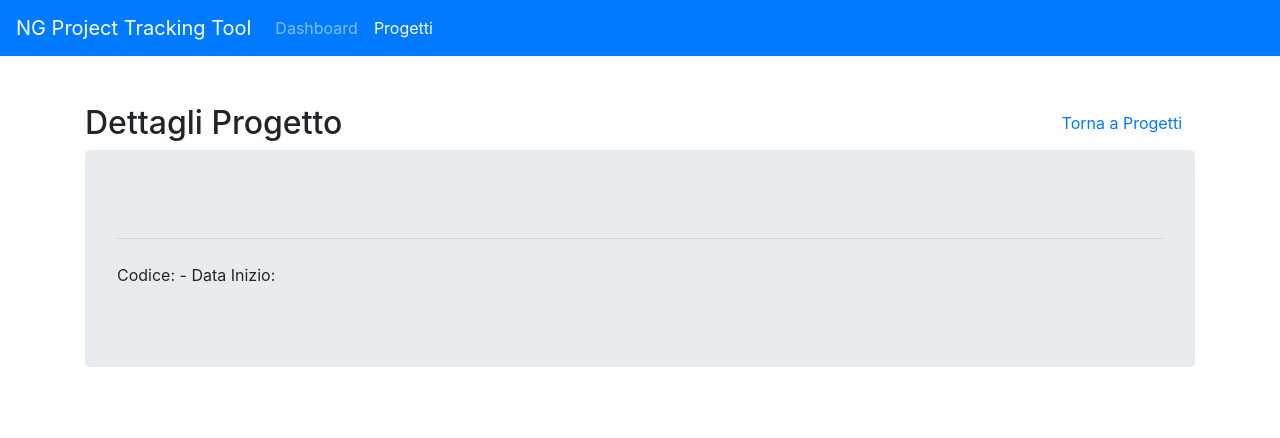
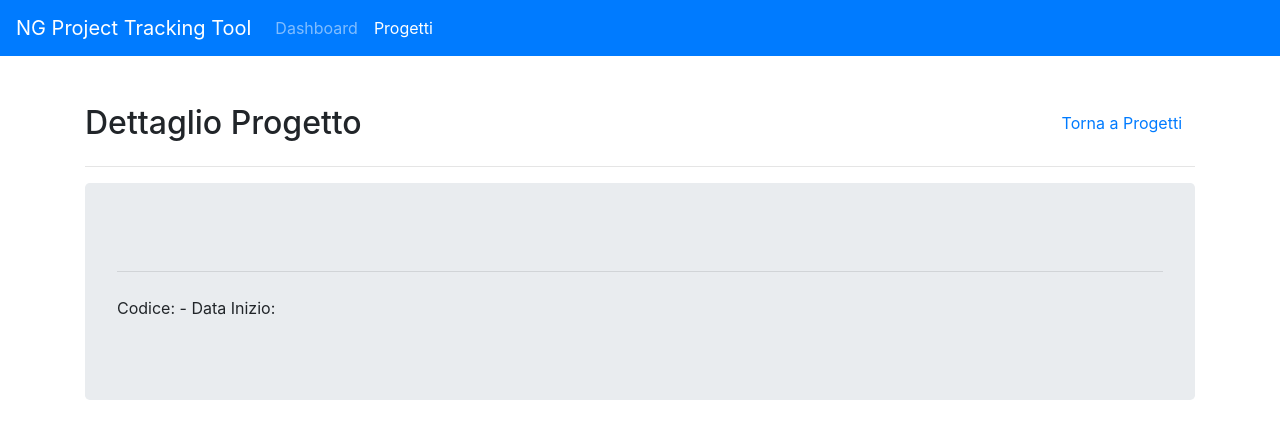
Before and after one commit to xantrix/ngptt, an Angular app: page /projects/detail in a window 1280 px wide. Shown: the top 438 px of the page. Built offline with nearby package versions, Linux system fonts and the light colour scheme.

Commit message:
Update Project Components with Section Header

```diff
--- a/src/app/projects/project-detail/project-detail.component.html
+++ b/src/app/projects/project-detail/project-detail.component.html
@@ -1,15 +1,9 @@
-<div class="row mt-5 justify-content-end">
-  <div class="col-8">
-      <h2 class="">Dettagli Progetto</h2>
-  </div>
-  <div class="col text-right">
-      <button class="btn btn-link" routerLink="/projects">Torna a Progetti</button>
-  </div>
-</div>
+<ngptt-section-header [title]="'Dettaglio Progetto'" [buttonLink]="'/projects'" [buttonLabel]="'Torna a Progetti'"></ngptt-section-header>
 
 <div class="jumbotron">
-<h1 class="display-4">{{project?.name}}</h1>
-<p class="lead">{{project?.description}}</p>
-<hr class="my-4">
-<p><span>Codice: {{project?.code}} - Data Inizio: {{project?.start | date:'dd/MM/yyyy'}}</span><span *ngIf="project?.end">- Data Fine: {{project?.end | date:'dd/MM/yyyy'}}</span></p>
+  <h1 class="display-4">{{project?.name}}</h1>
+  <p class="lead">{{project?.description}}</p>
+  <hr class="my-4">
+  <p><span>Codice: {{project?.code}} - Data Inizio: {{project?.start | date:'dd/MM/yyyy'}}</span><span
+      *ngIf="project?.end">- Data Fine: {{project?.end | date:'dd/MM/yyyy'}}</span></p>
 </div>
--- a/src/app/projects/project-insert/project-insert.component.html
+++ b/src/app/projects/project-insert/project-insert.component.html
@@ -1,11 +1,5 @@
-<div class="row mt-5 justify-content-end">
-    <div class="col-8">
-        <h2 class="">Aggiungi Progetto</h2>
-    </div>
-    <div class="col text-right">
-        <button class="btn btn-link" routerLink="/projects">Torna a Progetti</button>
-    </div>
-</div>
+<ngptt-section-header [title]="'Nuovo Progetto'" [buttonLink]="'/projects'" [buttonLabel]="'Torna a Progetti'"></ngptt-section-header>
+
 <div class="row">
     <div class="col">
         <hr />
--- a/src/app/projects/project-list/project-list.component.html
+++ b/src/app/projects/project-list/project-list.component.html
@@ -1,12 +1,4 @@
-<div class="row mt-5 justify-content-end">
-    <div class="col-8">
-        <h2 class="">I miei progetti</h2>
-    </div>
-    <div class="col text-right">
-        <button class="btn btn-primary" [routerLink]="['/projects','add']">Aggiungi Progetto</button>
-    </div>
-</div>
-<hr/>
+<ngptt-section-header [title]="'I miei Progetti'" [buttonLink]="'/projects/add'" [buttonLabel]="'Aggiungi Progetto'" [buttonType]="'btn-primary'"></ngptt-section-header>
 
 <ngptt-project-search (searching)="searchProject($event)"></ngptt-project-search>
 {{searchedProject?.value}}
```
